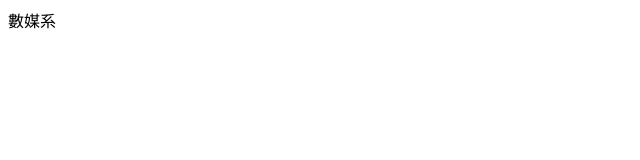
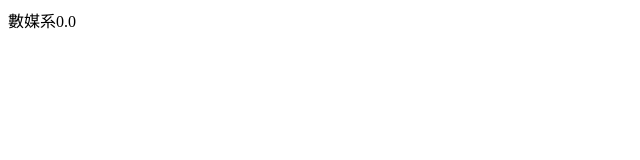
Before and after one commit to blue-1025/blue-1025.github.io, a plain HTML site: page index.html in a window 1280 px wide. Shown: the full height of the page, 0-640 px from the left. Drawn offline with Linux system fonts and the light colour scheme.

Commit message:
第二次變更

```diff
--- a/index.html
+++ b/index.html
@@ -5,6 +5,6 @@
     <title>DCD NO.1</title>
 </head>
 <body>
-    數媒系
+    數媒系0.0
 </body>
 </html>
```
